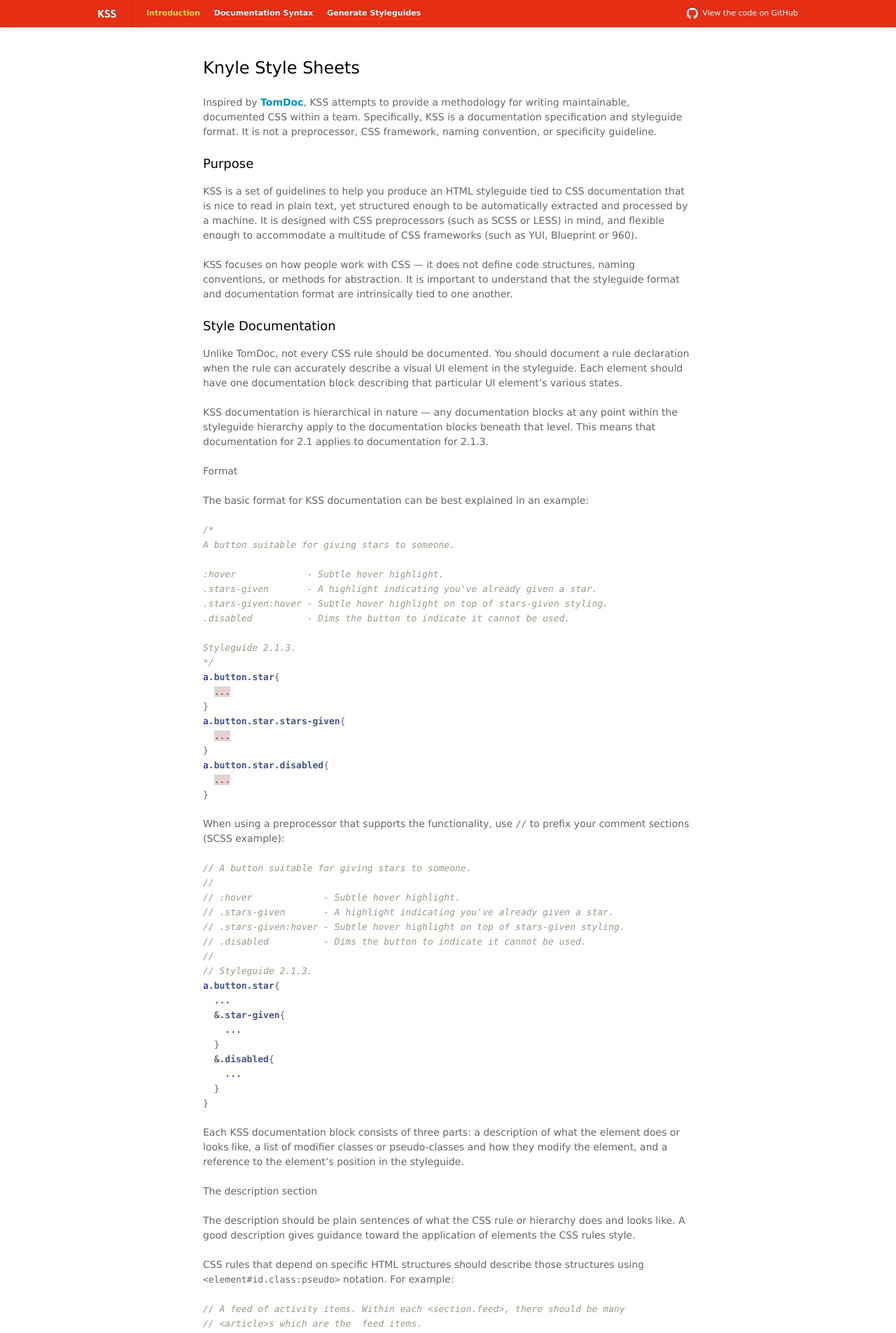
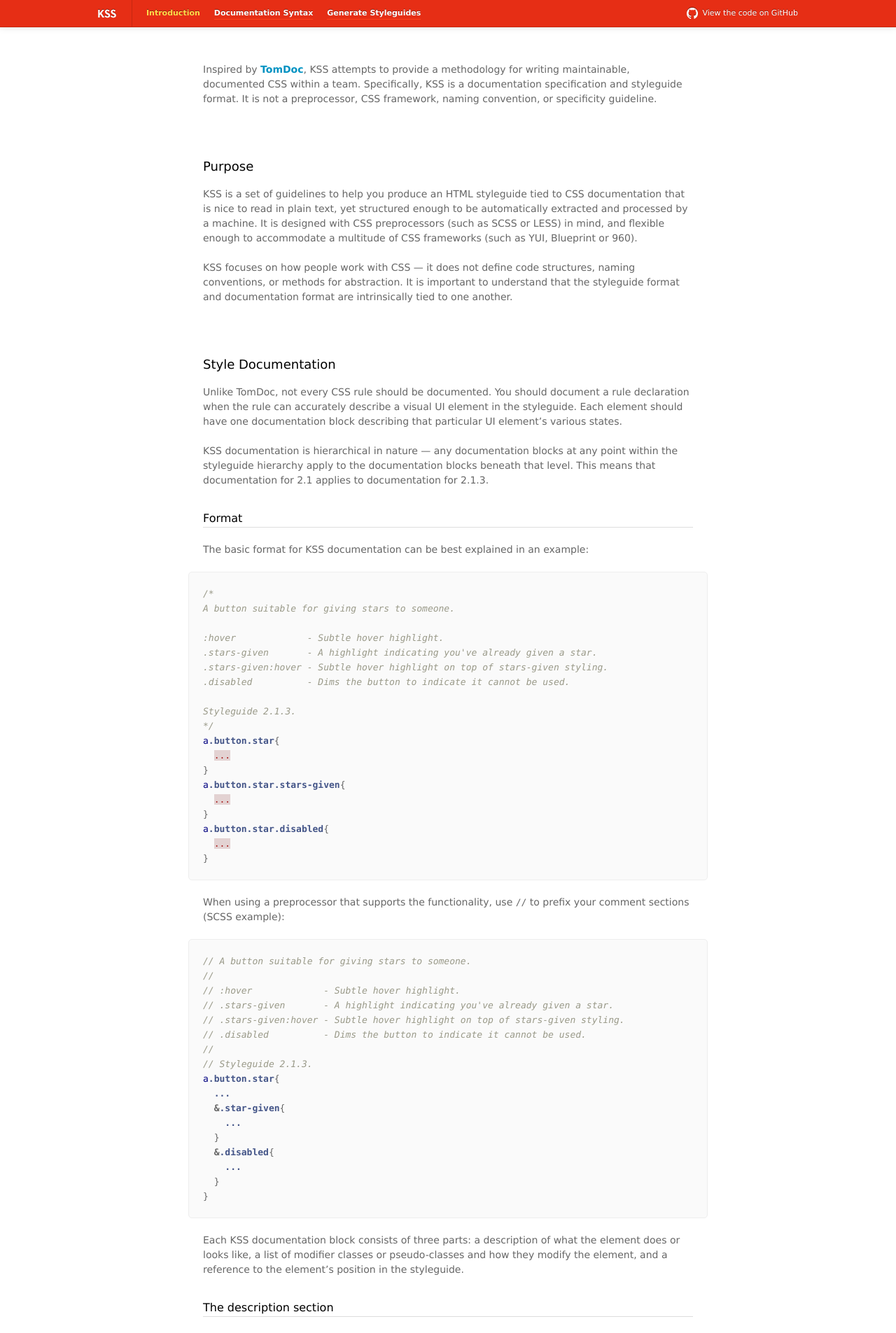
Before and after one commit to kneath/kss, a Jekyll site: the page built from syntax/index.md, in a window 1280 px wide. Shown: the top 1905 px of the page at 70% size. Built offline with Jekyll 4.4.1, drawn with Linux system fonts in a browser that asks for light colours; Markdown is read by kramdown in place of the engine named in the settings.

Commit message:
Clean up the specification styles

```diff
--- a/stylesheets/base.css
+++ b/stylesheets/base.css
@@ -272,3 +272,27 @@ p {
   font-size: 24px;
   color: #000;
 }
+
+.content h2 {
+  margin-top: 4em;
+}
+
+.content h3 {
+  margin: 2em 0 1em 0;
+  color: #000;
+  font-size: 16px;
+  border-bottom: 1px solid #ddd;
+}
+
+.content pre {
+  margin-left: -21px;
+  width: 100%;
+  padding: 20px;
+  background: #fafafa;
+  border: 1px solid #eee;
+  border-radius: 5px;
+}
+
+.content img {
+  max-width: 100%;
+}
--- a/syntax/index.md
+++ b/syntax/index.md
@@ -1,8 +1,6 @@
 ---
 layout: content
 ---
-
-# Knyle Style Sheets
 
 Inspired by [TomDoc](http://tomdoc.org), KSS attempts to provide a methodology for writing maintainable, documented CSS within a team. Specifically, KSS is a documentation specification and styleguide format. It is **not** a preprocessor, CSS framework, naming convention, or specificity guideline.
 
```
